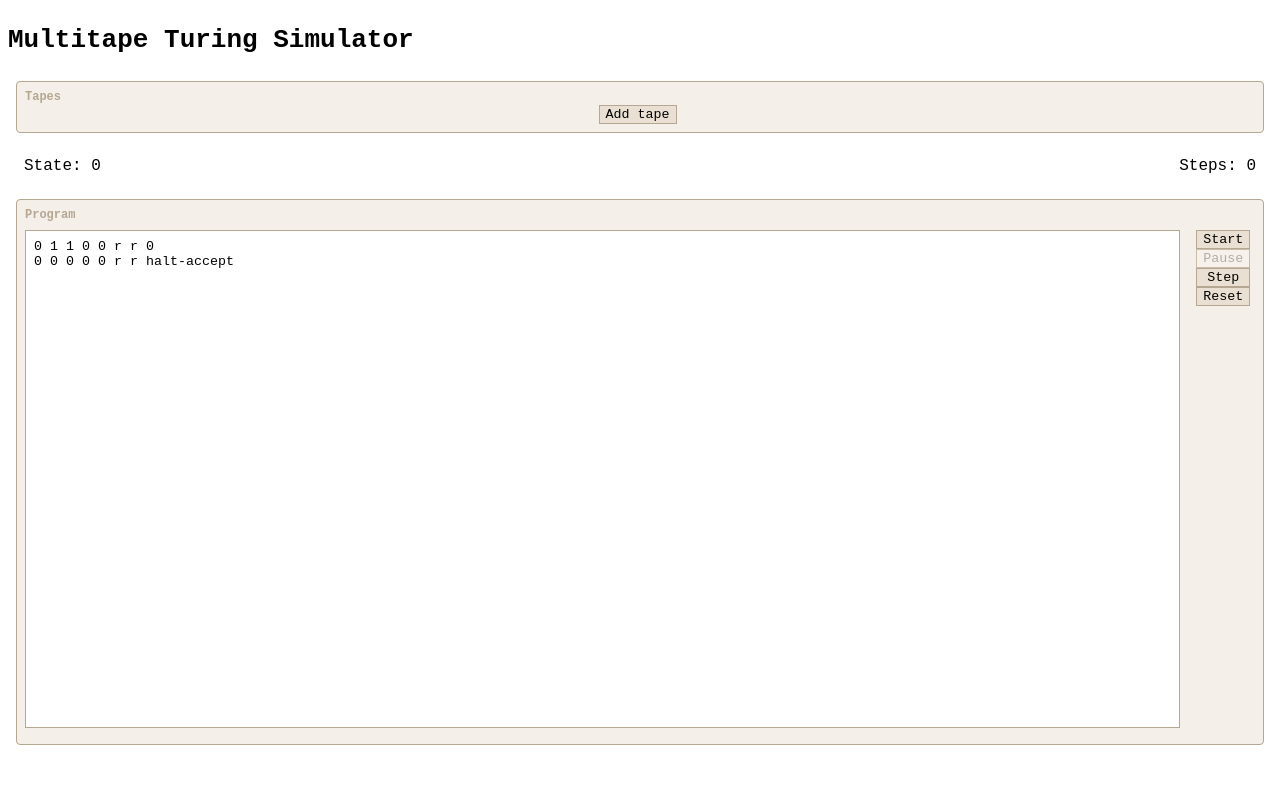
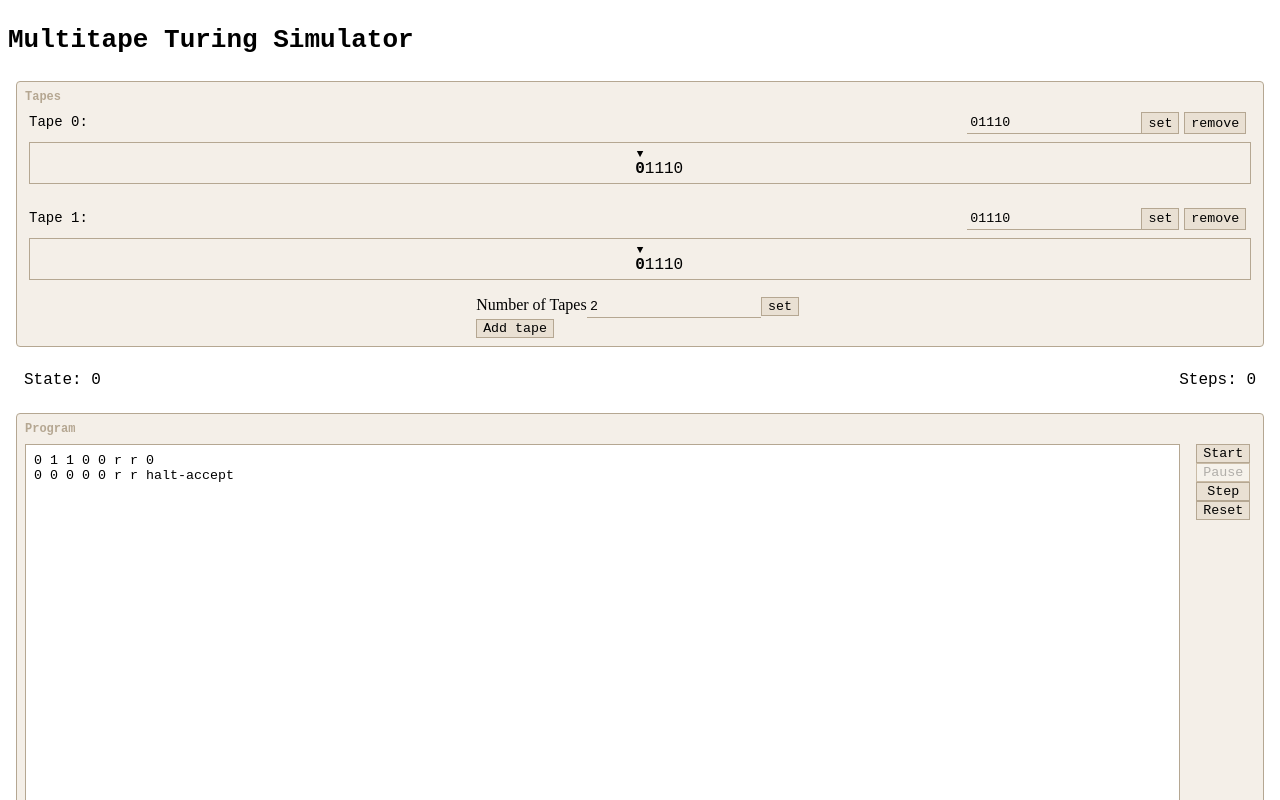
Before and after one commit to gabriellebzhu/multitape-turing-machine-simulator, a React app: page / in a window 1280 px wide. Shown: the top 800 px of the page. Built offline with nearby package versions, Linux system fonts and the light colour scheme.

Commit message:
add ability to set arbitrary num of tapes or remove all tapes

```diff
--- a/src/components/hooks/use-tape-hooks.ts
+++ b/src/components/hooks/use-tape-hooks.ts
@@ -6,14 +6,24 @@ const useTapes = () => {
   const [tapes, setTapes] = React.useState<Array<Tape>>([]);
   const [tapeCounter, setTapeCounter] = React.useState<number>(0);
 
-  const handleAddTape = React.useCallback(() => {
-    const newTape = new Tape(DEFAULT_TAPE_VAL, tapeCounter.toString());
-    setTapes([...tapes, newTape]);
-    setTapeCounter((x) => x + 1);
-  }, [tapes, setTapes]);
+  const handleAddTape = React.useCallback(
+    (tapeNum: number = 1) => {
+      const newTapes: Array<Tape> = [];
+      for (let i = 0; i < tapeNum; i++) {
+        newTapes.push(new Tape(DEFAULT_TAPE_VAL, tapeCounter.toString()));
+      }
+      setTapes([...tapes, ...newTapes]);
+      setTapeCounter((x) => x + 1);
+    },
+    [tapes, setTapes]
+  );
 
   const handleRemoveTape = React.useCallback(
     (tapeIndex: number) => {
+      if (tapeIndex == -1) {
+        setTapes([]);
+        return;
+      }
       setTapes([...tapes.slice(0, tapeIndex), ...tapes.slice(tapeIndex + 1)]);
     },
     [tapes, setTapes]
--- a/src/components/machine/tape/index.tsx
+++ b/src/components/machine/tape/index.tsx
@@ -4,7 +4,7 @@ import { Tape } from "./tape";
 
 interface TapesComponentProps {
   tapes: Array<Tape>;
-  handleAddTape: () => void;
+  handleAddTape: (num: number) => void;
   handleRemoveTape: (index: number) => void;
   isRunning: boolean;
   isStepping: boolean;
@@ -22,9 +22,11 @@ const TapesComponent: React.FC<TapesComponentProps> = (
     isRunning,
     isStepping,
   } = props;
+  const [tapeNumInput, setTapeNumInput] = React.useState<string>("2");
+  const [tapesToAdd, setTapesToAdd] = React.useState<number>(2);
 
   const handleAddTapeButton = React.useCallback(() => {
-    handleAddTape();
+    handleAddTape(1);
     handleReset();
   }, [handleAddTape, handleReset]);
 
@@ -35,6 +37,32 @@ const TapesComponent: React.FC<TapesComponentProps> = (
     },
     [handleRemoveTape, handleReset]
   );
+
+  const handleSetTapeNumber = React.useCallback(() => {
+    let num = Number(tapeNumInput.trim());
+    if (Number.isNaN(num)) {
+      setTapeNumInput(tapes.length.toString());
+      return;
+    }
+
+    if (num == tapes.length) return;
+    handleRemoveTape(-1);
+
+    if (num > 15) {
+      setTapeNumInput("15");
+      num = 15;
+    }
+    if (num < 0) {
+      setTapeNumInput("0");
+      num = 0;
+    }
+    setTapesToAdd(num);
+  }, [tapeNumInput, tapes]);
+
+  React.useEffect(() => {
+    handleAddTape(tapesToAdd);
+    setTapesToAdd(0);
+  }, [tapesToAdd]);
 
   return (
     <div className="tapes-display">
@@ -54,6 +82,21 @@ const TapesComponent: React.FC<TapesComponentProps> = (
         ))}
       </div>
       <div className="add-tape__container">
+        <div>
+          Number of Tapes
+          <input
+            value={tapeNumInput}
+            onChange={(e) => {
+              setTapeNumInput(e.target.value);
+            }}
+          />
+          <button
+            disabled={isRunning || isStepping}
+            onClick={handleSetTapeNumber}
+          >
+            set
+          </button>
+        </div>
         <button
           className="add-tape_btn"
           disabled={isRunning || isStepping}
```
